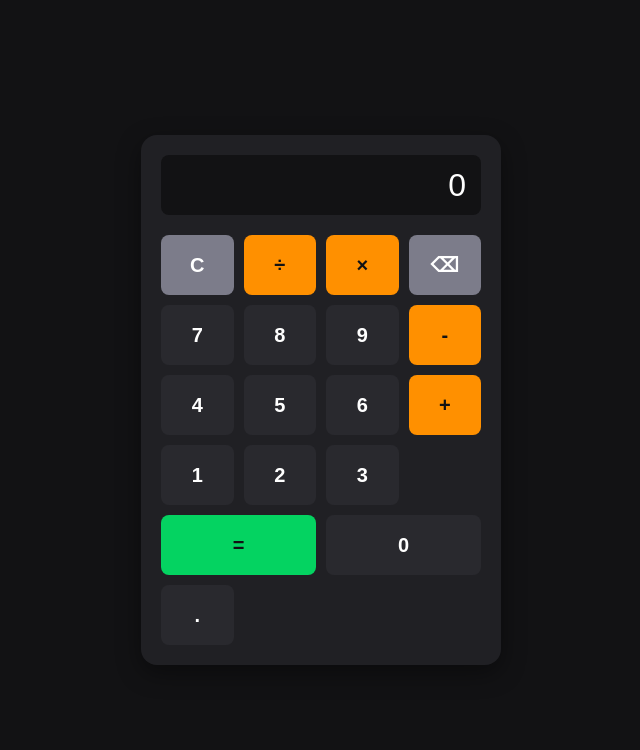
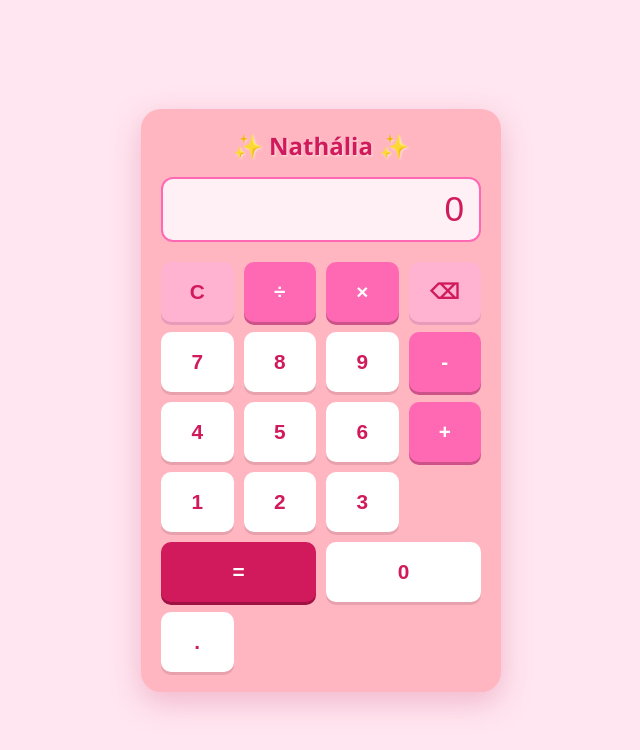
Before and after one commit to nathaliacristo-tech/Nath-lia-Cristo, a plain HTML site: page calculadora.html in a window 1280 px wide. Shown: the whole page, without its empty margins (319-959 px from the left). Drawn offline with Linux system fonts and the light colour scheme.

Commit message:
Update calculadora.html

```diff
--- a/calculadora.html
+++ b/calculadora.html
@@ -3,7 +3,7 @@
 <head>
     <meta charset="UTF-8">
     <meta name="viewport" content="width=device-width, initial-scale=1.0">
-    <title>Calculadora Moderna</title>
+    <title>Calculadora da Nathália</title>
     <style>
         /* Estilização Geral da Página */
         body {
@@ -12,28 +12,38 @@
             align-items: center;
             height: 100vh;
             margin: 0;
-            background-color: #121214;
+            background-color: #ffe6f0; /* Fundo da página rosa claro */
             font-family: 'Segoe UI', Tahoma, Geneva, Verdana, sans-serif;
         }
 
         /* Estrutura da Calculadora */
         .calculadora {
-            background-color: #202024;
+            background-color: #ffb6c1; /* Corpo da calculadora rosa pastel */
             padding: 20px;
-            border-radius: 16px;
-            box-shadow: 0 8px 24px rgba(0, 0, 0, 0.4);
+            border-radius: 20px;
+            box-shadow: 0 10px 30px rgba(219, 112, 147, 0.4);
             width: 320px;
+        }
+
+        /* Topo com o Nome da Nathália */
+        .marca-nathalia {
+            text-align: center;
+            color: #d11a5b; /* Texto rosa escuro */
+            font-size: 1.5rem;
+            font-weight: bold;
+            margin-bottom: 15px;
+            text-shadow: 1px 1px 2px rgba(255, 255, 255, 0.6);
         }
 
         /* Visor de Exibição */
         .visor {
             width: 100%;
-            height: 60px;
-            background-color: #121214;
-            border: none;
-            border-radius: 8px;
-            color: #ffffff;
-            font-size: 2rem;
+            height: 65px;
+            background-color: #fff0f5; /* Fundo do visor rosa bem clarinho */
+            border: 2px solid #ff69b4;
+            border-radius: 12px;
+            color: #d11a5b; /* Números em rosa escuro */
+            font-size: 2.2rem;
             text-align: right;
             padding: 0 15px;
             box-sizing: border-box;
@@ -47,58 +57,70 @@
             gap: 10px;
         }
 
-        /* Botões Gerais */
+        /* Botões Numéricos */
         button {
             height: 60px;
             border: none;
-            border-radius: 8px;
-            font-size: 1.25rem;
+            border-radius: 10px;
+            font-size: 1.3rem;
             font-weight: bold;
             cursor: pointer;
-            transition: background 0.2s;
-            color: #ffffff;
-            background-color: #29292e;
+            transition: background 0.2s, transform 0.1s;
+            color: #d11a5b;
+            background-color: #fff; /* Botões brancos para dar contraste */
+            box-shadow: 0 3px 0px #e6a1ac;
         }
 
         button:hover {
-            background-color: #323238;
+            background-color: #ffeef4;
+        }
+
+        button:active {
+            transform: translateY(3px);
+            box-shadow: none;
         }
 
         /* Botões de Operação (+, -, *, /) */
         .operador {
-            background-color: #ff9000;
-            color: #121214;
+            background-color: #ff69b4; /* Rosa Choque */
+            color: #ffffff;
+            box-shadow: 0 3px 0px #cc5289;
         }
 
         .operador:hover {
-            background-color: #e68200;
+            background-color: #ff4fa8;
         }
 
-        /* Botão de Limpar (C) */
+        /* Botão de Limpar (C e apagar) */
         .limpar {
-            background-color: #7c7c8a;
-            color: #ffffff;
+            background-color: #ffb3d1; /* Rosa médio */
+            color: #d11a5b;
+            box-shadow: 0 3px 0px #e69cb9;
         }
 
         .limpar:hover {
-            background-color: #9494a6;
+            background-color: #ffa3c7;
         }
 
         /* Botão de Igual (=) */
         .igual {
-            background-color: #04d361;
-            color: #121214;
-            grid-column: span 2; /* Ocupa duas colunas */
+            background-color: #d11a5b; /* Rosa Escuro Forte */
+            color: #ffffff;
+            grid-column: span 2;
+            box-shadow: 0 3px 0px #9e1343;
         }
 
         .igual:hover {
-            background-color: #04b352;
+            background-color: #b5124e;
         }
     </style>
 </head>
 <body>
 
     <div class="calculadora">
+        <!-- Nome personalizado no topo -->
+        <div class="marca-nathalia">✨ Nathália ✨</div>
+
         <!-- Visor onde os números aparecem -->
         <input type="text" id="visor" class="visor" readonly value="0">
 
@@ -133,7 +155,6 @@
     <script>
         const visor = document.getElementById('visor');
 
-        // Adiciona números ou operadores ao visor
         function adicionarCaractere(caractere) {
             if (visor.value === '0' && !isNaN(caractere)) {
                 visor.value = caractere;
@@ -142,12 +163,10 @@
             }
         }
 
-        // Limpa totalmente o visor (Botão C)
         function limparVisor() {
             visor.value = '0';
         }
 
-        // Apaga o último caractere digitado (Botão ⌫)
         function apagarUltimo() {
             if (visor.value.length > 1) {
                 visor.value = visor.value.slice(0, -1);
@@ -156,10 +175,8 @@
             }
         }
 
-        // Executa a expressão matemática contida no visor
         function calcularResultado() {
             try {
-                // O método eval calcula a string diretamente
                 const resultado = eval(visor.value);
                 visor.value = resultado;
             } catch (error) {
```
